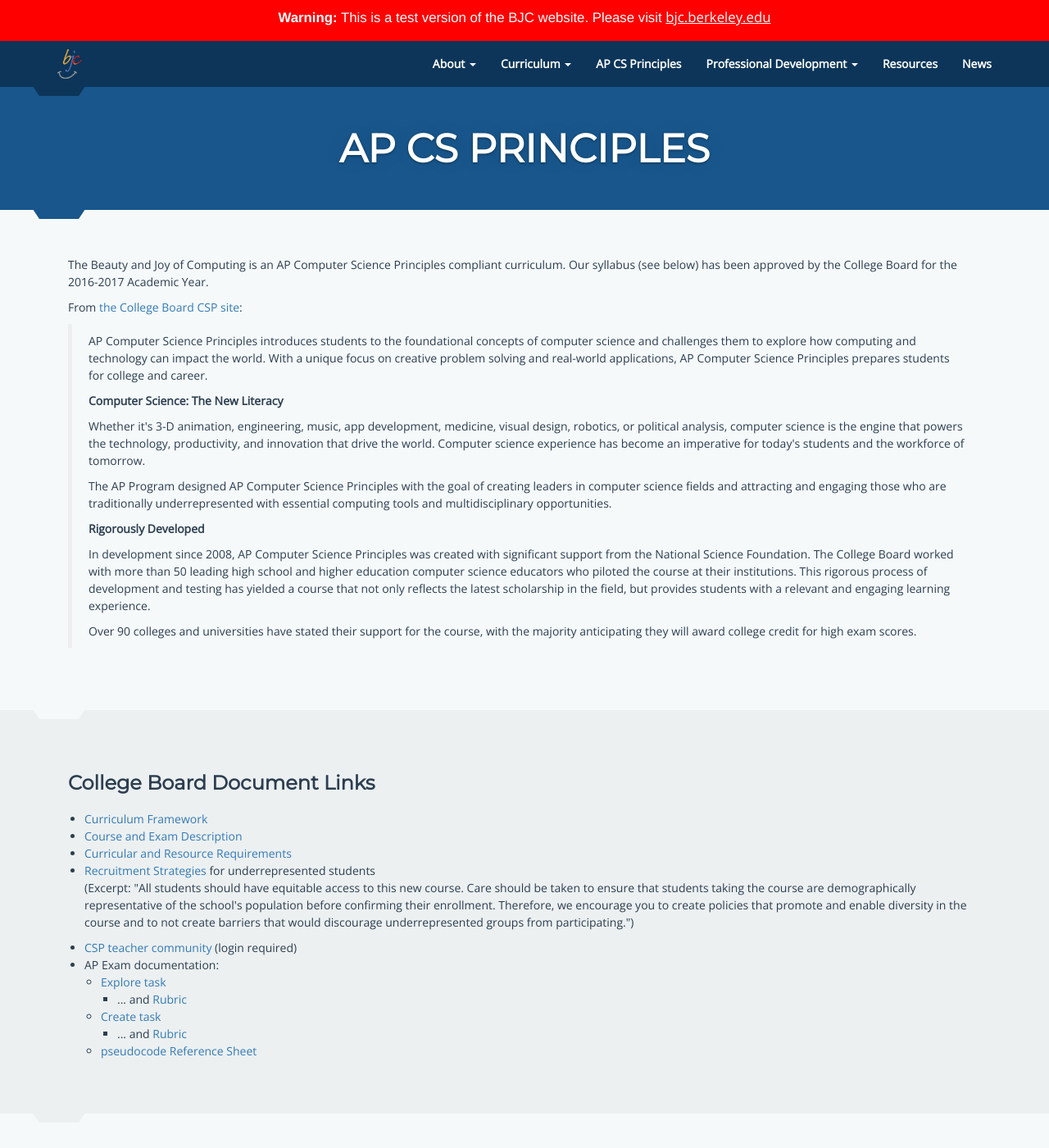
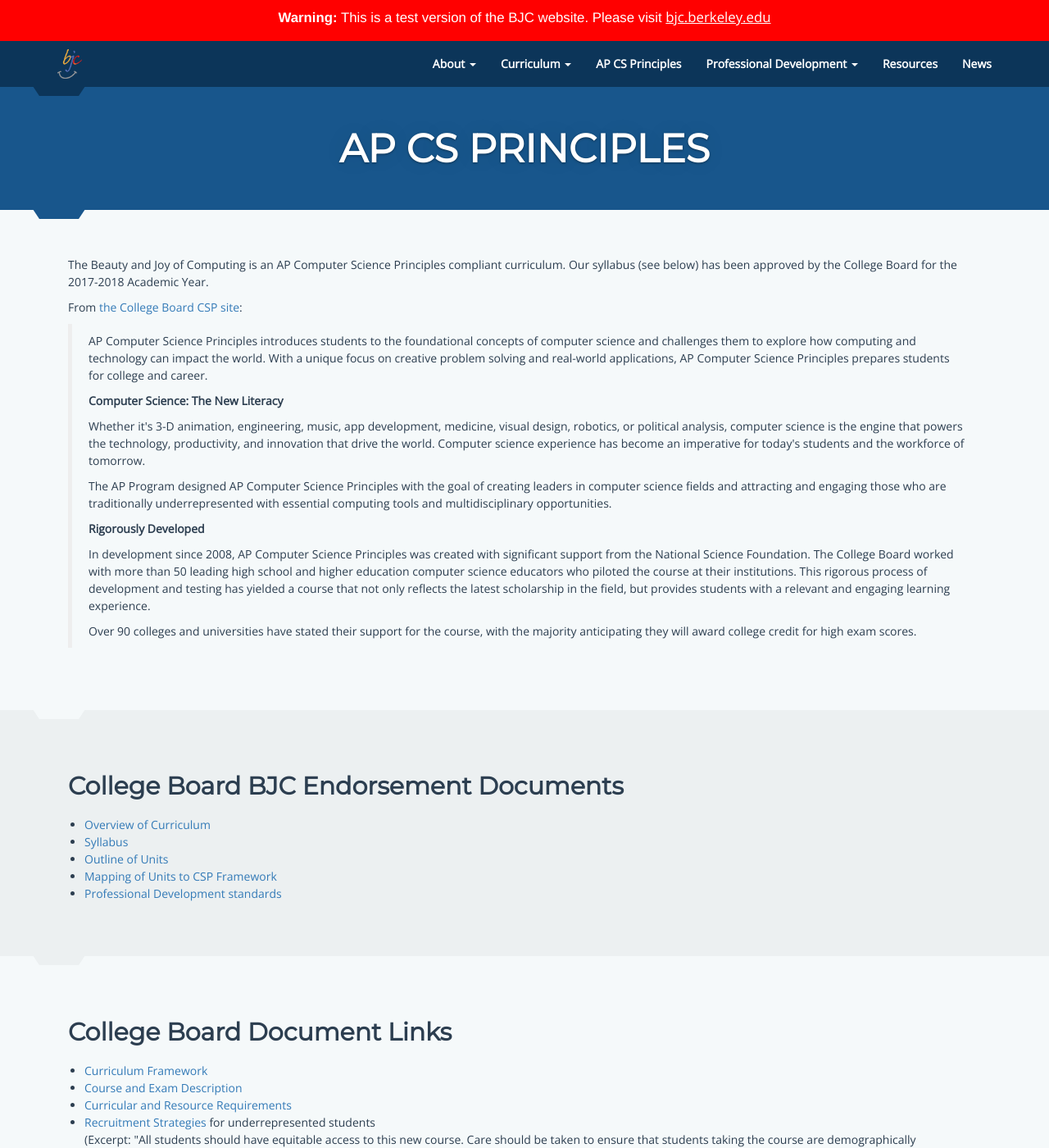
Before and after one commit to beautyjoy/beautyjoy.github.io, a Jekyll site: the page built from ap-cs-principles.html, in a window 1280 px wide and 1400 px high. Shown: the whole window at 82% size. Built offline with Jekyll 4.4.1, drawn with Linux system fonts in a browser that asks for light colours; some of the changed text lies outside the part shown.

Commit message:
cleanup; try some h2s

```diff
--- a/ap-cs-principles.html
+++ b/ap-cs-principles.html
@@ -4,7 +4,7 @@
 ---
 {% capture section_content %}
 
-<p>The Beauty and Joy of Computing is an AP Computer Science Principles compliant curriculum. Our syllabus (see below) has been approved by the College Board for the 2016-2017 Academic Year.
+<p>The Beauty and Joy of Computing is an AP Computer Science Principles compliant curriculum. Our syllabus (see below) has been approved by the College Board for the 2017-2018 Academic Year.
 </p>
 
 <p>
@@ -49,12 +49,27 @@
 {% include section.html %}
 
 {% capture section_content %}
-<h3>College Board Document Links</h3>
+<h2>College Board BJC Endorsement Documents</h2>
+<ul>
+    <li><a href="https://drive.google.com/file/d/0B1svvUUQcqe4OW41RkViRHNSaVk/view?usp=sharing">Overview of Curriculum</a></li>
+    <li><a href="https://d1b10bmlvqabco.cloudfront.net/attach/in7o0y6h22k74p/i87h6ino25s1jp/inlu1lf1bdxo/BJC_Syllabus_Final_20160422_FinalRevision.pdf">Syllabus</a></li>
+    <li><a href="https://drive.google.com/file/d/0B1svvUUQcqe4TkhGUTJMNmxtME0/view?usp=sharing">Outline of Units</a></li>
+    <li><a href="https://drive.google.com/file/d/0B1svvUUQcqe4QWVtbEl3QThqSVU/view?usp=sharing">Mapping of Units to CSP Framework</a></li>
+    <li><a href="https://drive.google.com/file/d/0B1svvUUQcqe4YUM2TVYzXy0wOTA/view?usp=sharing">Professional Development standards</a></li>
+</ul>
+{% endcapture %}
+{% include section.html %}
+
+{% capture section_content %}
+<h2>College Board Document Links</h2>
 
 <ul>
-    <li><a
-            href="https://secure-media.collegeboard.org/digitalServices/pdf/ap/ap-computer-science-principles-curriculum-framework.pdf">Curriculum
-        Framework</a></li>
+    <li>
+      <a
+            href="https://secure-media.collegeboard.org/digitalServices/pdf/ap/ap-computer-science-principles-curriculum-framework.pdf">
+            Curriculum Framework
+          </a>
+    </li>
     <li><a href="http://bjc.berkeley.edu/APCSP Course and Exam Description 11 16.pdf">Course and Exam Description</a></li>
     <li><a href="http://bjc.berkeley.edu/website/CSP_Curricular_Resource_Requirements.pdf">Curricular
         and Resource Requirements</a></li>
@@ -90,15 +105,3 @@
 </ul>
 {% endcapture %}
 {% include section.html %}
-
-{% capture section_content %}
-<h3>College Board BJC Endorsement Documents</h3>
-<ul>
-    <li><a href="https://drive.google.com/file/d/0B1svvUUQcqe4OW41RkViRHNSaVk/view?usp=sharing">Overview of Curriculum</a></li>
-    <li><a href="https://d1b10bmlvqabco.cloudfront.net/attach/in7o0y6h22k74p/i87h6ino25s1jp/inlu1lf1bdxo/BJC_Syllabus_Final_20160422_FinalRevision.pdf">Syllabus</a></li>
-    <li><a href="https://drive.google.com/file/d/0B1svvUUQcqe4TkhGUTJMNmxtME0/view?usp=sharing">Outline of Units</a></li>
-    <li><a href="https://drive.google.com/file/d/0B1svvUUQcqe4QWVtbEl3QThqSVU/view?usp=sharing">Mapping of Units to CSP Framework</a></li>
-    <li><a href="https://drive.google.com/file/d/0B1svvUUQcqe4YUM2TVYzXy0wOTA/view?usp=sharing">Professional Development standards</a></li>
-</ul>
-{% endcapture %}
-{% include section.html %}
```
